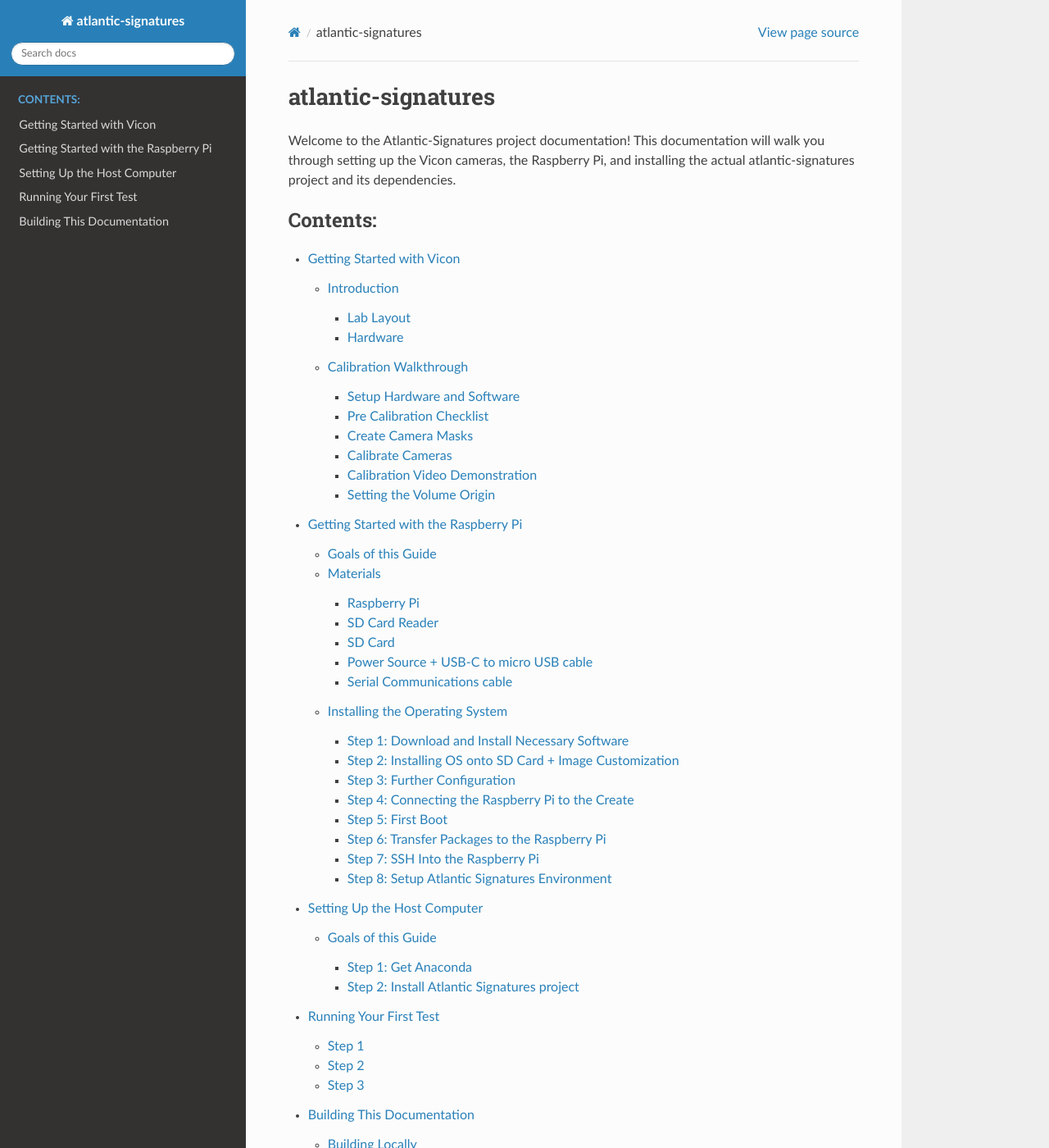
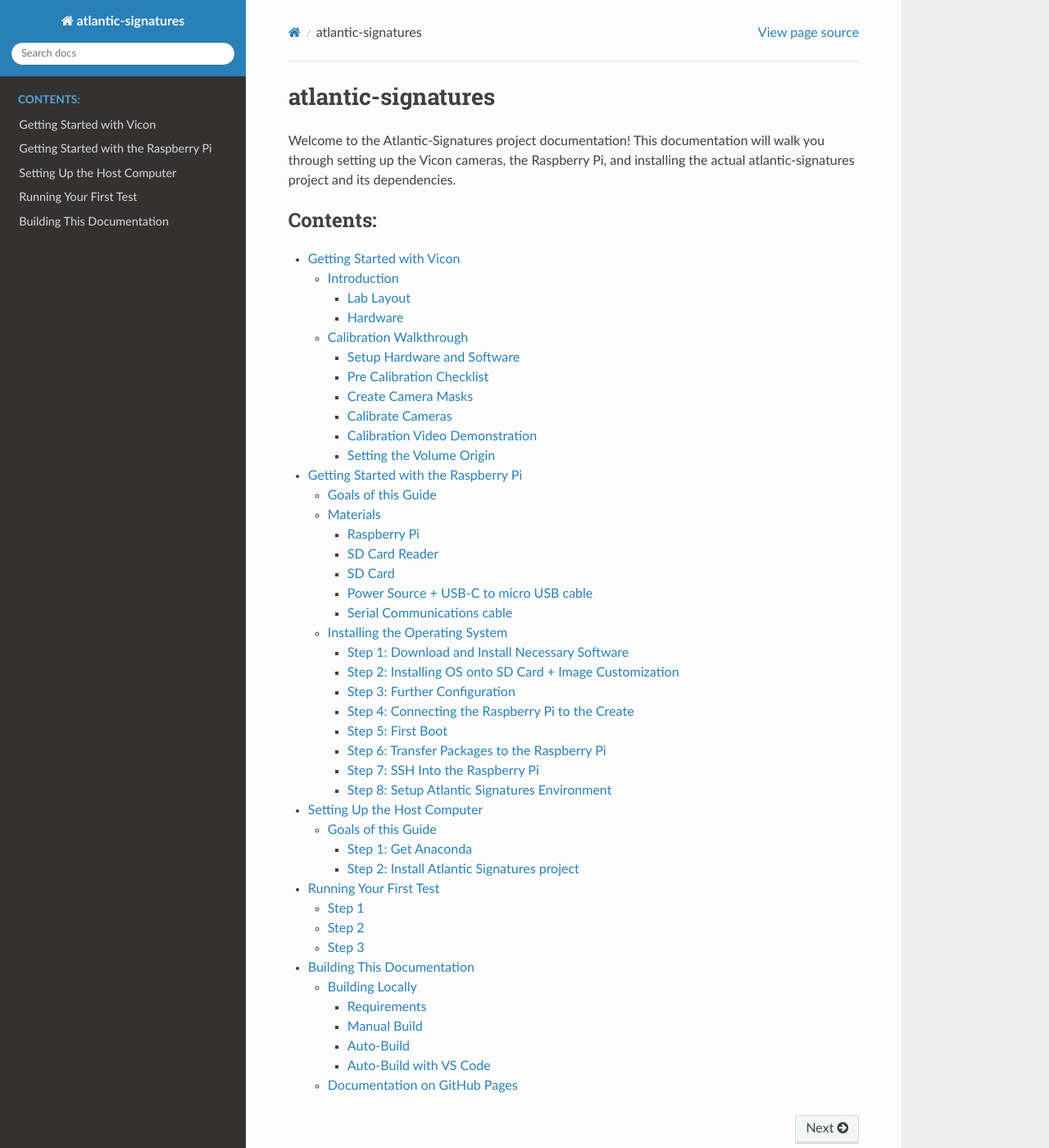
Before and after one commit to qbeslab/atlantic-signatures, a Sphinx documentation site: the page built from docs/source/index.rst, in a window 1280 px wide and 1400 px high. Shown: the whole window at 82% size. Built offline with Sphinx 7.4.7 and the Read the Docs theme 3.1.0, drawn with Linux system fonts in a browser that asks for light colours.

Commit message:
Update docs styles

```diff
--- /dev/null
+++ b/docs/source/_static/lists.css
@@ -0,0 +1,5 @@
+/* compact spacing in the main table of contents */
+.rst-content .toctree-wrapper ul li > ul {
+    margin-top: 0;
+    margin-bottom: 0;
+}
--- a/docs/source/conf.py
+++ b/docs/source/conf.py
@@ -25,6 +25,7 @@ exclude_patterns = []
 import sphinx_rtd_theme
 html_theme = 'sphinx_rtd_theme'
 html_static_path = ['_static']
+html_css_files = ['lists.css']
 html_theme_options = {
     'prev_next_buttons_location': 'bottom',
 }
```
